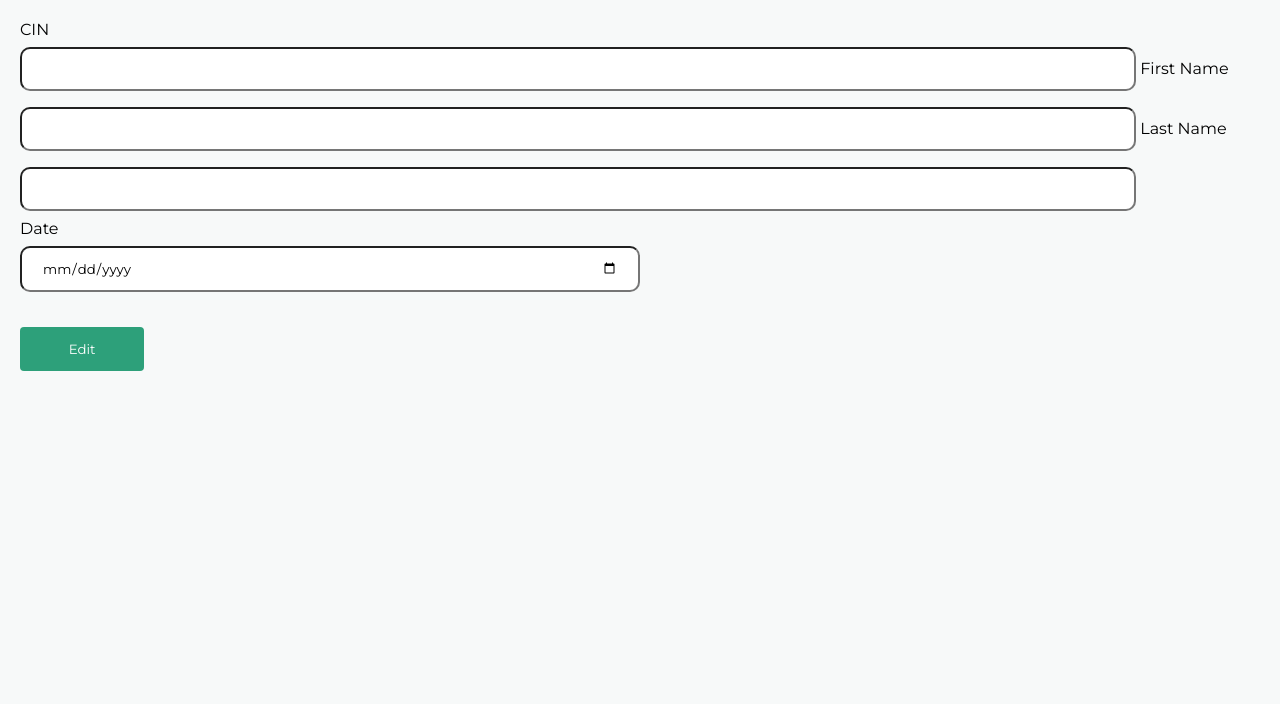
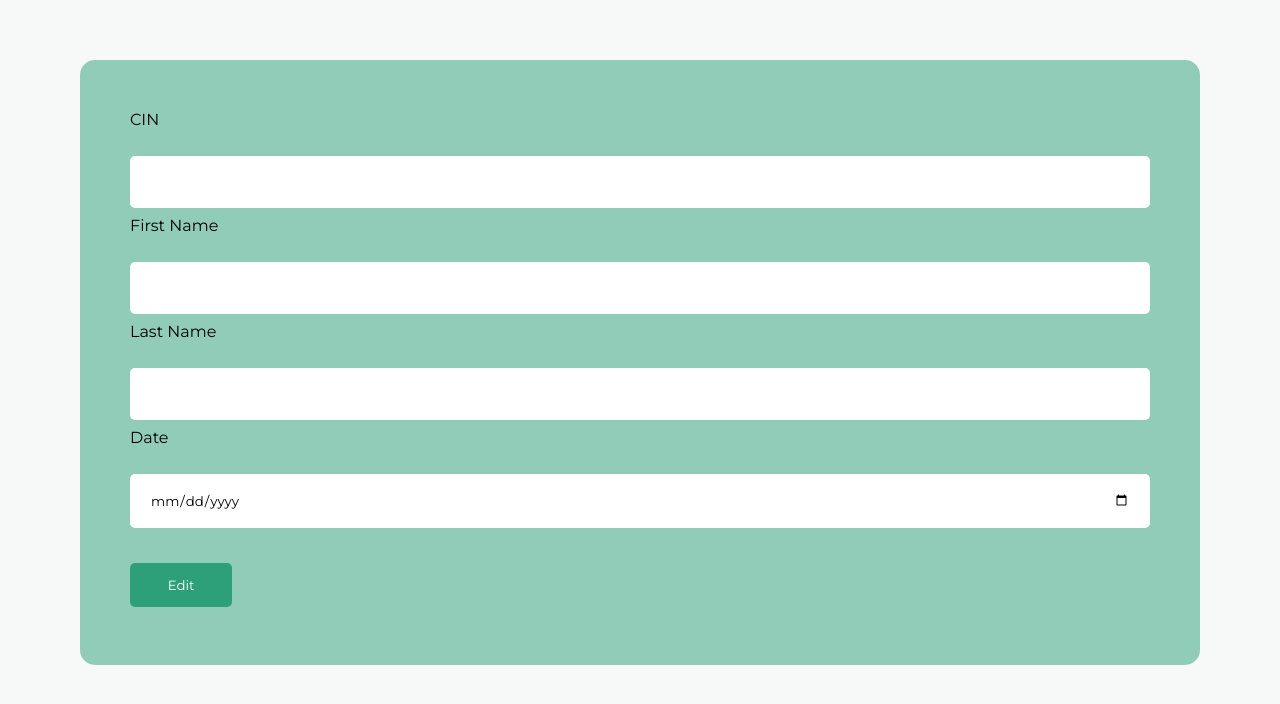
Before and after one commit to salmakl/LIBRARY, a PHP site: page /update.php in a window 1280 px wide. Shown: the top 704 px of the page. Run offline with PHP 8.4, Linux system fonts and the light colour scheme; data that the repository does not hold is empty; some libraries are stand-ins or nearby versions.

Commit message:
second version

```diff
--- a/style.css
+++ b/style.css
@@ -131,28 +131,69 @@ footer i {
   font-size: 30px;
 }
 
+.one {
+  display: -webkit-box;
+  display: -ms-flexbox;
+  display: flex;
+  gap: 10px;
+}
+
+.one > div {
+  width: 100%;
+}
+
 .form {
+  border-radius: 15px;
+  background-color: #2DA07A80;
+  padding: 50px;
+  margin: 60px 80px;
+}
+
+.form label {
+  display: block;
+}
+
+.form #img_label {
+  cursor: pointer;
+  width: 50px;
+  height: 50px;
+  background-color: #f1f1f1;
   border-radius: 5px;
-  padding: 20px;
+  display: -webkit-box;
+  display: -ms-flexbox;
+  display: flex;
+  -webkit-box-pack: center;
+      -ms-flex-pack: center;
+          justify-content: center;
+  -webkit-box-align: center;
+      -ms-flex-align: center;
+          align-items: center;
+}
+
+.form #img_label i {
+  color: #2da07a;
+  font-size: 20px;
 }
 
 .form input[type="text"] {
-  width: 90%;
-  padding: 12px 20px;
+  width: 100%;
+  padding: 18px 20px;
   margin: 8px 0;
   -webkit-box-sizing: border-box;
           box-sizing: border-box;
-  border-radius: 10px;
+  border-radius: 5px;
   outline: none;
+  border: none;
 }
 
-.form input[type="date"] {
-  width: 50%;
-  padding: 12px 20px;
+.form input[type="date"], .form select, .form input[type="number"] {
+  width: 100%;
+  padding: 18px 20px;
   margin: 8px 0;
   -webkit-box-sizing: border-box;
           box-sizing: border-box;
-  border-radius: 10px;
+  border-radius: 5px;
+  border: none;
   outline: none;
 }
 
@@ -163,23 +204,48 @@ footer i {
   padding: 14px 20px;
   margin: 8px 0;
   border: none;
-  border-radius: 4px;
+  border-radius: 5px;
   cursor: pointer;
   -webkit-box-pack: center;
       -ms-flex-pack: center;
           justify-content: center;
 }
 
-table {
-  border-collapse: collapse;
-  width: 100%;
+.table-container {
+  background-color: white;
+  padding: 50px;
+  margin: 0 auto;
+  width: 90%;
+  border: 1px solid #313131;
+  border-radius: 15px;
+  margin-bottom: 70px;
 }
 
-table th,
-table td {
+.table-container table {
+  border-collapse: collapse;
+  margin: 0 auto;
+  width: 80%;
+}
+
+.table-container table th h4 {
+  padding: 5px;
+  border-radius: 5px;
+  border: 2px solid black;
+  margin-right: 10px;
+}
+
+.table-container table th:last-child h4 {
+  margin-right: 0;
+}
+
+.table-container table td {
   padding: 8px;
-  text-align: left;
-  border-bottom: 1px solid #ddd;
+  text-align: center;
+}
+
+.table-container i {
+  font-size: 25px;
+  color: black;
 }
 
 section.adv {
--- a/style.scss
+++ b/style.scss
@@ -102,29 +102,54 @@ footer {
     font-size: 30px;
   }
 }
-// .one{
-//     display: flex;
-// }
+.one{
+    display: flex;
+    gap: 10px;
+    > div {
+      width: 100%;
+    }
+}
 .form {
-  border-radius: 5px;
-  // background-color: #2DA07A;
 
-  padding: 20px;
+  border-radius: 15px;
+  background-color: #2DA07A80;
+
+  padding: 50px;
+  margin: 60px 80px;
+  label {
+    display: block;
+  }
+  #img_label {
+    cursor: pointer;
+    width: 50px;
+    height: 50px;
+    background-color: #f1f1f1;
+    border-radius: 5px;
+    display: flex;
+justify-content: center;
+align-items: center;
+i {
+  color: #2da07a;
+  font-size: 20px;
+}
+  }
   input[type="text"] {
-    width: 90%;
-    padding: 12px 20px;
+    width: 100%;
+    padding: 18px 20px;
     margin: 8px 0;
     box-sizing: border-box;
-    border-radius: 10px;
+    border-radius: 5px;
     outline: none;
+    border: none;
   }
 
-  input[type="date"] {
-    width: 50%;
-    padding: 12px 20px;
+  input[type="date"],select,input[type="number"] {
+    width: 100%;
+    padding: 18px 20px;
     margin: 8px 0;
     box-sizing: border-box;
-    border-radius: 10px;
+    border-radius: 5px;
+    border: none;
     outline: none;
   }
   input[type="submit"] {
@@ -134,23 +159,49 @@ footer {
     padding: 14px 20px;
     margin: 8px 0;
     border: none;
-    border-radius: 4px;
+    border-radius: 5px;
     cursor: pointer;
     justify-content: center;
   }
+
+}
+.table-container {
+  background-color: white;
+  padding: 50px;
+  margin: 0 auto;
+  width: 90%;
+  border: 1px solid rgb(49, 49, 49);
+  border-radius: 15px;
+  margin-bottom: 70px;
+  table {
+    border-collapse: collapse;
+    margin:0 auto;
+    width: 80%;
+    th {
+      h4 {
+        padding: 5px;
+        border-radius: 5px;
+        border: 2px solid black;
+        margin-right: 10px;
+
+      }
+      &:last-child {
+        h4 {
+          margin-right: 0;
+        }
+      }
+    }
+     td {
+      padding: 8px;
+      text-align: center;
+    }
+  }
+  i{
+    font-size: 25px;
+    color: black;
+  }
 }
 
-table {
-  border-collapse: collapse;
-  width: 100%;
-
-  th,
-  td {
-    padding: 8px;
-    text-align: left;
-    border-bottom: 1px solid #ddd;
-  }
-}
 section.adv {
   margin-top: 80px;
   margin-bottom: 80px;
```
Also changed, not shown: author.php (+29 -16 lines), books.php (+49 -22 lines), edit.php (added, +63 -0 lines), engin.php (+30 -9 lines), images/1 (2).jpg (renamed from images/71QKQ9mwV7L.jpg), images/1.jpg (added), 1 other file.
